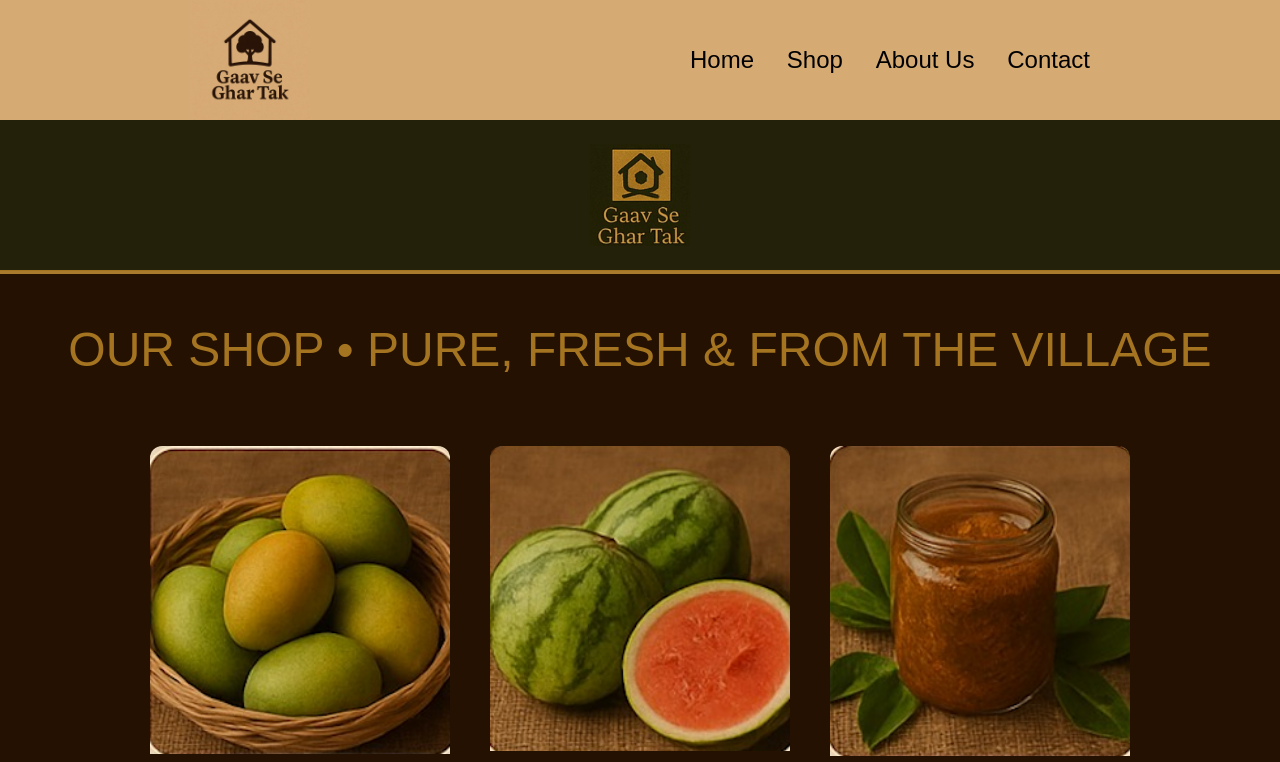
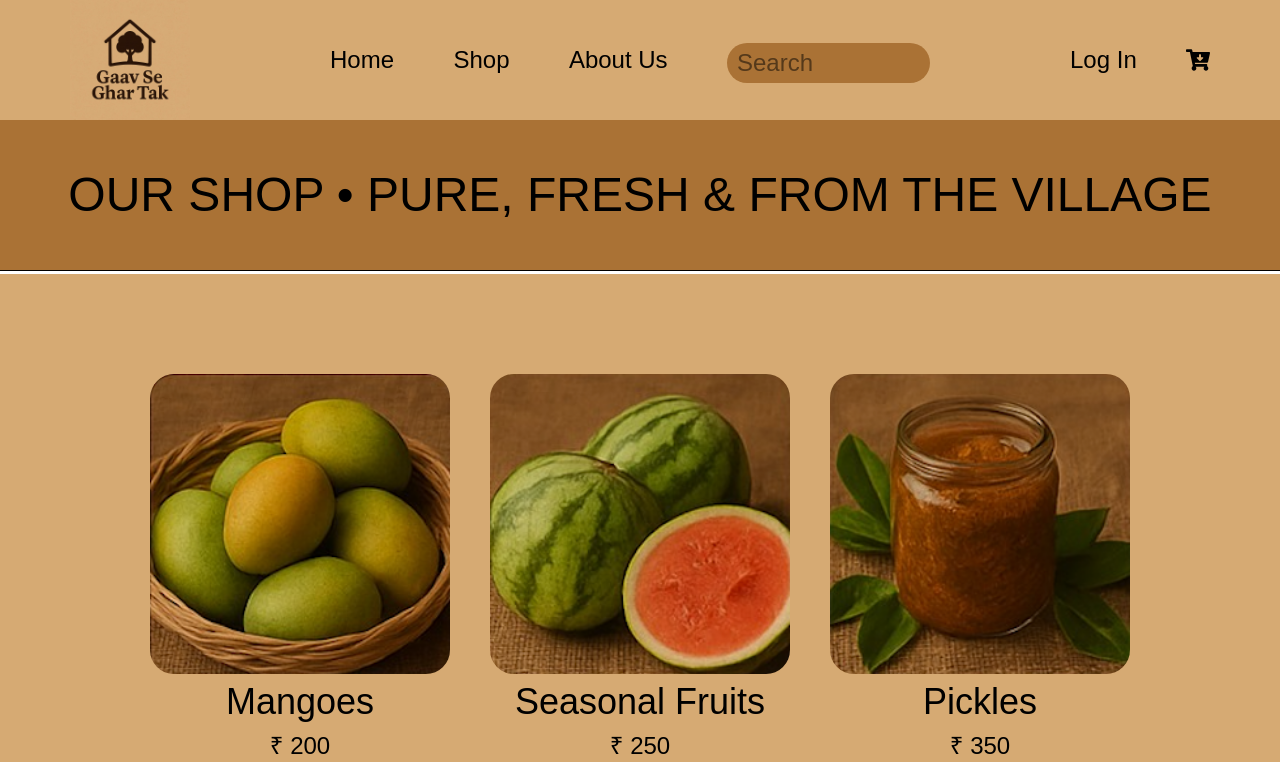
Before and after one commit to BimleshMandavi/gaav-se-ghar-tak, a Next.js app: page /Shop in a window 1280 px wide. Shown: the top 762 px of the page. Built offline with nearby package versions, Linux system fonts and the light colour scheme.

Commit message:
add log-in, cart, and search-boxes

```diff
--- a/package.json
+++ b/package.json
@@ -19,6 +19,7 @@
     "next": "15.3.1",
     "react": "^19.0.0",
     "react-dom": "^19.0.0",
+    "react-headroom": "^3.2.1",
     "react-icons": "^5.5.0",
     "react-slick": "^0.30.3",
     "slick-carousel": "^1.8.1",
--- a/src/app/Contact/page.tsx
+++ /dev/null
@@ -1,11 +0,0 @@
-import React from 'react'
-
-const page = () => {
-  return (
-    <div>
-      Contact Us
-    </div>
-  )
-}
-
-export default page
--- /dev/null
+++ b/src/app/LogIn/page.tsx
@@ -0,0 +1,38 @@
+import React from 'react'
+
+const page = () => {
+  return (
+    <div>
+      Log In Page
+      <form className="flex flex-col items-center justify-center h-screen">
+        <input
+          type="text"
+          placeholder="Username"
+          className="mb-4 p-2 border border-gray-300 rounded"
+        />
+        <input
+          type="password"
+          placeholder="Password"
+          className="mb-4 p-2 border border-gray-300 rounded"
+        />
+        <button
+          type="submit"
+          className="bg-blue-500 text-white p-2 rounded hover:bg-blue-600"
+        >
+          Log In
+        </button>
+        <p className="mt-4">
+          Don't have an account? <a href="/SignUp" className="text-blue-500">Sign Up</a>
+        </p>
+      </form>
+      <div className="bg-[#aa7235] h-[150px] flex justify-center items-center">
+        <h1 className="text-2xl sm:text-6xl font-bold text-[#351d0a]">
+          Welcome Back!
+        </h1>
+    </div>
+    </div>
+
+  )
+}
+
+export default page
--- a/src/app/Shop/page.tsx
+++ b/src/app/Shop/page.tsx
@@ -95,16 +95,15 @@ const Shop = () => {
 
   return (
     <div className="h-full w-full m-0 p-0">
-      <div className="bg-[#232109] h-[150px] flex justify-center items-center">
-        <Image src={"/logo1.png"} width={100} height={100} alt={""} />
-      </div>
-      <hr className="bg-[#aa7b2d] text-[#a57420] h-1" />
-      <div className="bg-[#241101] h-full w-full">
+      <div className="bg-[#aa7235] h-[150px] flex justify-center items-center">
         <div className="pt-10 pb-10">
-          <p className="text-[#a57420] text-2xl sm:text-5xl text-center p-3">
+          <p className="text-black text-2xl sm:text-5xl text-center p-3">
             OUR SHOP • PURE, FRESH & FROM THE VILLAGE
           </p>
         </div>
+      </div>
+      <hr className="text-black h-1" />
+      <div className="bg-[#d6aa73] h-full w-full">
         <div className="">
           <div className="flex flex-wrap justify-center items-center gap-10 p-5 ">
             {[...products].map((product, index) => (
@@ -112,7 +111,7 @@ const Shop = () => {
                 initial={{ opacity: 0, scale: 0.8 }}
                 animate={{ opacity: 1, scale: 1 }}
                 transition={{ duration: 0.6, delay: 0.2 }}
-                className=" w-[300px] h-[400px] rounded-2x mb-20"
+                className=" w-[300px] h-[400px] rounded-2x mb-20 mt-20"
                 key={index}
               >
                 {" "}
@@ -122,20 +121,21 @@ const Shop = () => {
                     width={300}
                     height={300}
                     alt={"Product 1"}
-                    className="rounded-t-xl"
+                    className="rounded-3xl w-full h-[300px] object-cover"
+                    loading="lazy"
                   />
                 </motion.div>
-                <h2 className="text-center text-[#a57420] text-4xl pt-2">
+                <h2 className="text-center text-black text-4xl pt-2">
                   {product.title}
                 </h2>
-                <p className="text-center  text-2xl pt-2 text-[#aa7b2d]">
+                <p className="text-center  text-2xl pt-2 text-black">
                   ₹ {product.price}
                 </p>
                 <motion.div
                   whileHover={{ scale: 1.1 }}
                   className="flex justify-center items-center p-4 "
                 >
-                  <button className="bg-[#202008] text-[#a57420] text-2xl border-2 p-2 rounded-3xl cursor-pointer">
+                  <button className="bg-[#aa7235] text-black text-xl font-bold border-2 p-2  cursor-pointer">
                     ADD TO CART
                   </button>
                 </motion.div>
--- a/src/app/components/Navbar.tsx
+++ b/src/app/components/Navbar.tsx
@@ -3,10 +3,14 @@ import { motion } from 'framer-motion';
 import Image from 'next/image';
 import Link from 'next/link';
 import React from 'react'
+import Headroom from "react-headroom";
 import { GiHamburgerMenu } from "react-icons/gi";
+import SearchBox from './SearchBox.jsx';
+import { FaCartArrowDown } from "react-icons/fa";
 
 const Navbar = () => {
   return (
+    <Headroom>
       <div className="h-[120px] bg-[#d6aa73] text-black">
         <ul className="flex  items-center justify-around">
           <Link href={"/"}>
@@ -18,7 +22,7 @@ const Navbar = () => {
               alt={""}
             />
           </Link>
-        <div className="hidden sm:flex items-center justify-between w-[400px] text-xl md:text-2xl">
+          <div className="hidden sm:flex items-center justify-between w-[600px] text-xl md:text-2xl">
             <motion.div whileHover={{ scale: 1.2 }}>
               <Link href={"/"}>Home</Link>
             </motion.div>
@@ -28,10 +32,15 @@ const Navbar = () => {
             <motion.div whileHover={{ scale: 1.2 }}>
               <Link href={"/About"}>About Us</Link>
             </motion.div>
-          <motion.div whileHover={{ scale: 1.2 }}>
-            <Link href={"/Contact"}>Contact</Link>
+            <SearchBox />
+          </div>
+          <div className="hidden sm:flex justify-between items-center gap-5 w-[140px] text-xl md:text-2xl">
+            <motion.div whileHover={{ scale: 1.2 }} className="cursor-pointer">
+              <Link href={"/LogIn"}>Log In</Link>
             </motion.div>
-
+            <motion.div whileHover={{ scale: 1.2 }} className="cursor-pointer">
+              <FaCartArrowDown />
+            </motion.div>
           </div>
 
           <div className=" sm:hidden size-[50px] flex items-center justify-center p-0 m-0">
@@ -39,6 +48,7 @@ const Navbar = () => {
           </div>
         </ul>
       </div>
+    </Headroom>
   );
 }
 
--- /dev/null
+++ b/src/app/components/SearchBox.jsx
@@ -0,0 +1,46 @@
+// import { useNavigate } from "react-router-dom";
+import PropTypes from "prop-types";
+import { useState } from "react";
+
+const SearchBox = ({ handleCToogle }) => {
+  const [searchTerm, setSearchTerm] = useState("");
+  // const navigate = useNavigate();
+
+  // const handleKeyPress = (e,action) => {
+  //   if (e.key === "Enter") {
+  //     navigate(`/search?q=${encodeURIComponent(searchTerm)}`);
+  //     handleCToogle();
+  //     action.resetForm();
+  //   }
+  // };
+
+  return (
+    <>
+      <div className="searchBar">
+        <input
+          type="text"
+          id="searchInput"
+          placeholder="Search"
+          onChange={(e) => setSearchTerm(e.target.value)}
+          // onKeyPress={handleKeyPress}
+          style={{
+            height: "40px",
+
+            borderRadius: "20px",
+            border: "1px solid transparent",
+            background: "#aa7235",
+            padding: "5px 5px 5px 9px",
+            width: "203px",
+            boxSizing: "border-box",
+            marginLeft: "auto",
+            marginTop: "6px",
+          }}
+        />
+      </div>
+    </>
+  );
+};
+SearchBox.propTypes = {
+  handleCToogle: PropTypes.func.isRequired, // PropTypes validation for handleCloseToogle function
+};
+export default SearchBox;
--- /dev/null
+++ b/src/app/components/SearchToggle.jsx
@@ -0,0 +1,80 @@
+import * as React from "react";
+import Box from "@mui/joy/Box";
+import Drawer from "@mui/joy/Drawer";
+import ButtonGroup from "@mui/joy/ButtonGroup";
+import Divider from "@mui/joy/Divider";
+import SearchIcon from "@mui/icons-material/Search";
+import SearchBox from "./SearchBox";
+export default function DrawerAnchor() {
+  const [state, setState] = React.useState({
+    top: false,
+  });
+
+  const toggleDrawer = (anchor, open) => (event) => {
+    if (
+      event.type === "keydown" &&
+      (event.key === "Tab" || event.key === "Shift")
+    ) {
+      return;
+    }
+
+    setState({ ...state, [anchor]: open });
+  };
+  const handleCToogle = () => {
+    setState(!state);
+  };
+
+  const list = (anchor) => (
+    <Box
+      role="presentation"
+      onClick={toggleDrawer(anchor, false)}
+      onKeyDown={toggleDrawer(anchor, false)}
+    >
+      <Divider />
+    </Box>
+  );
+
+  React.useState(() => {}, [setState]);
+
+  return (
+    <React.Fragment>
+      <ButtonGroup variant="outlined">
+        {["top"].map((anchor) => (
+          <SearchIcon
+            key={anchor}
+            onClick={toggleDrawer(anchor, true)}
+            style={{ cursor: "pointer" }}
+          />
+        ))}
+      </ButtonGroup>
+      {["top"].map((anchor) => (
+        <Drawer
+          className="h-[35px]"
+          key={anchor}
+          anchor={anchor}
+          open={state[anchor]}
+          onClose={toggleDrawer(anchor, false)}
+        >
+          {list(anchor)}
+          <div className="flex justify-between px-6 pt-7">
+            <SearchBox
+              className="absolute right-8"
+              handleCToogle={handleCToogle}
+            />
+            <button
+              style={{
+                width: "20%",
+                height: "48px",
+                borderRadius: "30px",
+                cursor: "pointer",
+              }}
+              onClick={handleCToogle}
+            >
+              Cencel
+            </button>
+          </div>
+        </Drawer>
+      ))}
+    </React.Fragment>
+  );
+}
--- a/src/app/pages/Home.tsx
+++ b/src/app/pages/Home.tsx
@@ -35,7 +35,7 @@ const Home = () => {
 
   return (
     <div>
-      <div className="bg-[#bc8648] h-full w-full sm:flex justify-between items-center">
+      <div className="bg-[#aa7235] h-full w-full sm:flex justify-between items-center">
         <div className="text-[#311d00] sm:flex sm:justify-center items-center flex-col sm:w-[50%] text-start pl-10">
           <motion.div
             initial={{ opacity: 0, scale: 0.8 }}
@@ -86,7 +86,7 @@ const Home = () => {
                 <motion.div whileHover={{ scale: 1.1 }}>
                   <div>
                     <Image
-                      className="rounded-xl lg:size-80 mt-4 mb-4"
+                      className="rounded-3xl lg:size-80 mt-4 mb-4"
                       src={product.img}
                       alt={product.title}
                       height={300}
```
Also changed, not shown: 1 other file (tests, documents, lock files or other folders). Lines whose indentation alone changed are shown as unchanged.
